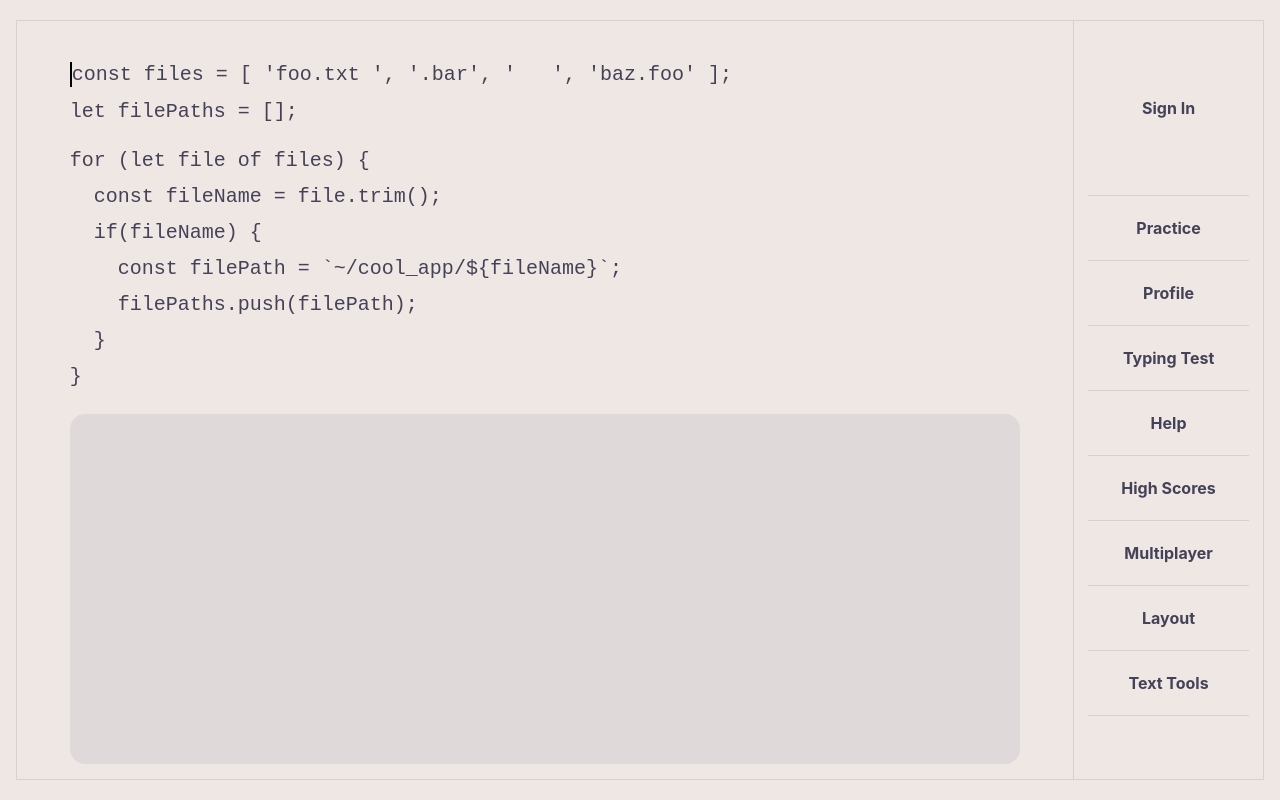
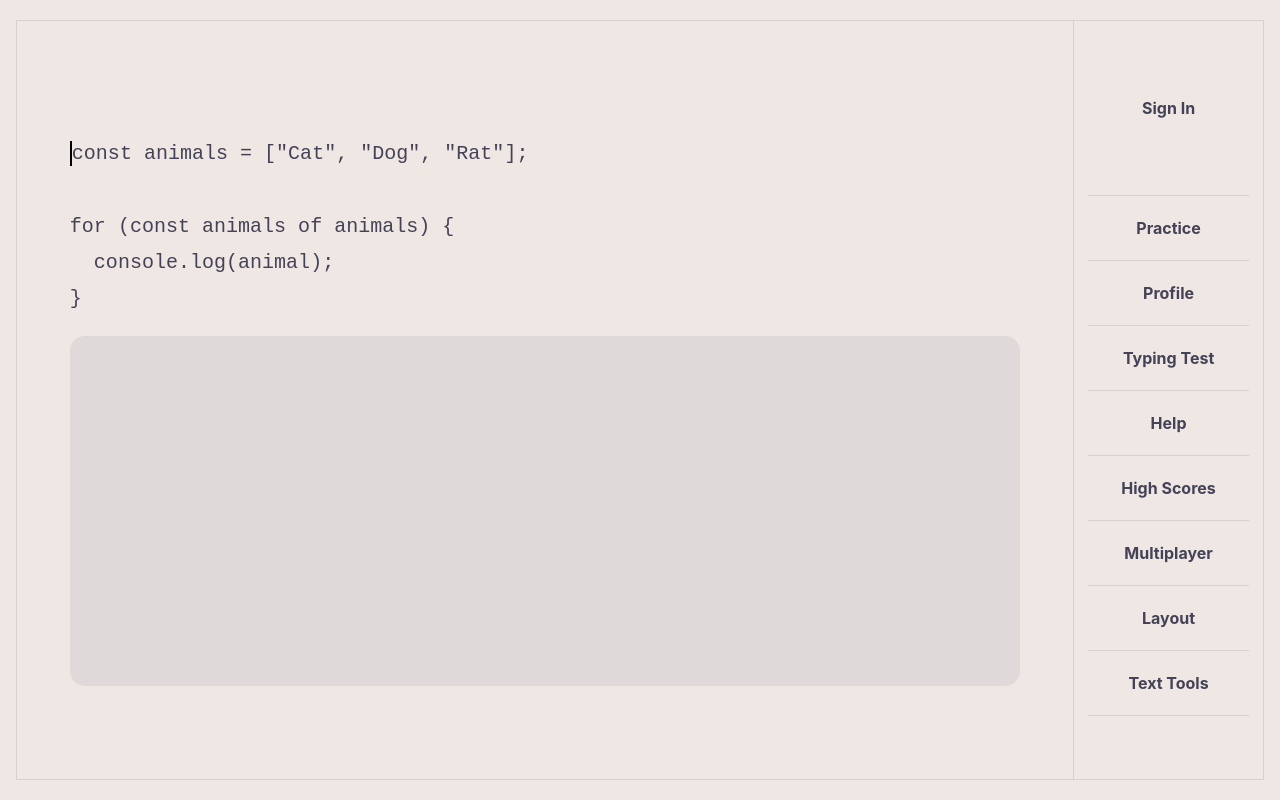
Before and after one commit to CJM1994/Typr, a React (Create React App) app in the folder client/: page / in a window 1280 px wide. Built offline with nearby package versions, Linux system fonts and the light colour scheme.

Commit message:
Keeps track of incorrect inputs and highlights characters user got wrong

```diff
--- a/client/package.json
+++ b/client/package.json
@@ -4,10 +4,11 @@
   "private": true,
   "dependencies": {
     "axios": "^0.26.1",
+    "classnames": "^2.3.1",
     "react": "^16.9.0",
     "react-dom": "^16.9.0",
+    "react-hooks-testing-library": "^0.6.0",
     "react-scripts": "3.0.0",
-    "react-hooks-testing-library": "^0.6.0",
     "sass": "^1.50.0"
   },
   "scripts": {
--- a/client/src/components/Main/Block.js
+++ b/client/src/components/Main/Block.js
@@ -4,80 +4,80 @@ import "./Block.scss";
 
 import Line from "./Line";
 
+const getIndexes = (arr) => {
+  let lengths = [];
+
+  for (let i = 0; i < arr.length; i++) {
+    if (i === 0) {
+      lengths.push([0, arr[i].length])
+    } else {
+      lengths.push([lengths[i - 1][1], arr[i].length + lengths[i - 1][1]])
+    }
+  }
+
+  return lengths
+};
+
 export default function Block(props) {
   const { text } = props;
   const [input, setInput] = useState({
     keys: [""],
-    counter: 0
+    counter: 0,
+    wrongIndexes: [],
+    queue: null
   });
-  const lines = text.split("\n");
+
+  const lines = text.split("\n").map((el) => {
+    const newEl = el.split("");
+    newEl.push("\n");
+    return newEl;
+  });
+  const lineLengths = getIndexes(lines);
 
   useEffect(() => {
     document.addEventListener("keypress", (event) => {
-      if (event.which !== 13) {
-        setInput((prev) =>  ({
-          keys: [...prev.keys.slice(0, prev.keys.length - 1), prev.keys[prev.keys.length - 1] + event.key],
-          counter: prev.counter + 1
-        }));
-      }
-    });
+      setInput((prev) =>  {
+        const indexes = [...prev.wrongIndexes];
+        if (prev.queue) indexes.push(prev.queue);
 
-    document.addEventListener("keydown", (event) => {
-      const key = event.which;
-
-      if (key === 8) {
-        setInput((prev) =>  {
-          if (prev[prev.length - 1] === "" && prev.length > 1) {
-            return {
-              keys: [...prev.keys.slice(0, prev.keys.length - 1)],
-              counter: prev.counter - (prev.counter - 1 < 0 ? 0 : 1)
-            };
-          } else {
-            return {
-              keys: [...prev.keys.slice(0, prev.keys.length - 1), prev.keys[prev.keys.length - 1].slice(0, -1)],
-              counter: prev.counter - (prev.counter - 1 < 0 ? 0 : 1)
-            };
-          }
-        });
-      } else if (key === 13) {
-        setInput((prev) =>  ({
-          keys: [...prev.keys, ""],
-          counter: prev.counter + 1
-        }));
-      }
+        if (event.key === lines[prev.keys.length - 1][prev.counter - lineLengths[prev.keys.length - 1][0]]) {
+          return {
+            ...prev,
+            keys: [...prev.keys.slice(0, prev.keys.length - 1), prev.keys[prev.keys.length - 1] + event.key],
+            counter: prev.counter + 1,
+            wrongIndexes: indexes,
+            queue: null
+          };
+        } else if (event.keyCode === 13 && lines[prev.keys.length - 1][prev.counter - lineLengths[prev.keys.length - 1][0]] === "\n") {
+          return {
+            ...prev,
+            keys: [...prev.keys, ""],
+            counter: prev.counter + 1,
+            wrongIndexes: indexes,
+            queue: null
+          };
+        } else if (!prev.wrongIndexes.includes(prev.counter) ) {
+          return { ...prev, queue: prev.counter };
+        } else {
+          return { ...prev }
+        }
+      });
     });
   }, []);
 
-  const getIndexes = (arr) => {
-    let lengths = [];
-
-    for (let i = 0; i < arr.length; i++) {
-      if (i === 0) {
-        lengths.push([0, arr[i].length])
-      } else {
-        lengths.push([lengths[i - 1][1] + 1, arr[i].length + lengths[i - 1][1]])
-      }
-    }
-
-    return lengths
-  };
+  console.log(input);
 
   const codeBlock = [];
-  const lineLengths = getIndexes(lines);
 
   for (let i = 0; i < lines.length; i++) {
-
     codeBlock.push(<Line
       key={i}
       text={lines[i]}
       start={lineLengths[i][0]}
-      end={lineLengths[i][1]}
+      wrong={input.wrongIndexes}
       index={input.counter}
     />);
   }
-
-  console.log(input);
-  console.log(lineLengths)
 
   return (
     <pre className="codeContainer">
--- a/client/src/components/Main/Display.js
+++ b/client/src/components/Main/Display.js
@@ -6,16 +6,11 @@ import Keyboard from "./Keyboard";
 import "./Display.scss";
 
 export default function Display() {
-  const code = "const files = [ 'foo.txt ', '.bar', '   ', 'baz.foo' ];\n\
-let filePaths = [];\n\
+  const code = 'const animals = ["Cat", "Dog", "Rat"];\n\
 \n\
-for (let file of files) {\n\
-  const fileName = file.trim();\n\
-  if(fileName) {\n\
-    const filePath = `~/cool_app/${fileName}`;\n\
-    filePaths.push(filePath);\n\
-  }\n\
-}";
+for (const animals of animals) {\n\
+  console.log(animal);\n\
+}';
 
   return(
     <div className="display">
--- a/client/src/components/Main/Line.js
+++ b/client/src/components/Main/Line.js
@@ -1,18 +1,28 @@
 import React from "react";
+import classNames from "classnames";
 
 import "./Line.scss";
 
 export default function Line(props) {
-  const { text, start, end, index} = props;
+  const { text, start, index, wrong} = props;
+  const line = [];
+  let lineClasses;
+
+  for (let i = 0; i < text.length; i++) {
+    lineClasses = classNames("ch", {
+      "ch--wrong": wrong.includes(i + start)
+    });
+
+    if (i === index - start) {
+      line.push(<div className="ticker" />);
+    }
+
+    line.push(<p className={lineClasses}>{text[i]}</p>)
+  }
 
   return (
     <pre className="lineContainer">
-      {(index >= start && index <= end) && <>
-        <p>{text.slice(0, index - start)}</p>
-        <div className="ticker" />
-        <p>{text.slice(index - start, text.length)}</p>
-      </>}
-      {(index < start || index > end) && <p>{text}</p>}
+      {line}
     </pre>
   );
 };
--- a/client/src/components/Main/Line.scss
+++ b/client/src/components/Main/Line.scss
@@ -1,17 +1,22 @@
 .lineContainer {
   display: flex;
   align-items: center;
+  padding: 0;
 }
 
-p {
+.ch {
   color: #444256;
   font-size: 20px;
   margin: 0;
 }
 
+.ch--wrong {
+  background-color: rgb(248, 155, 155);
+}
+
 .ticker {
-  display: inline-flex;
   background-color: black;
+  border: 1px solid black;
   width: 2px;
   height: 25px;
 }
```
Also changed, not shown: 1 other file (tests, documents, lock files or other folders).
